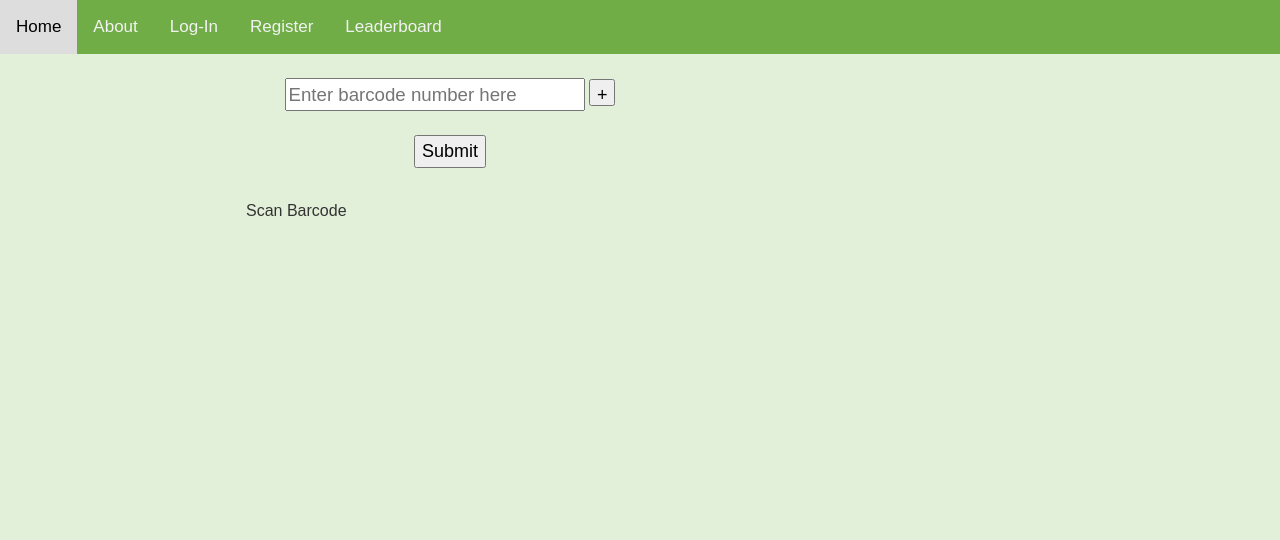
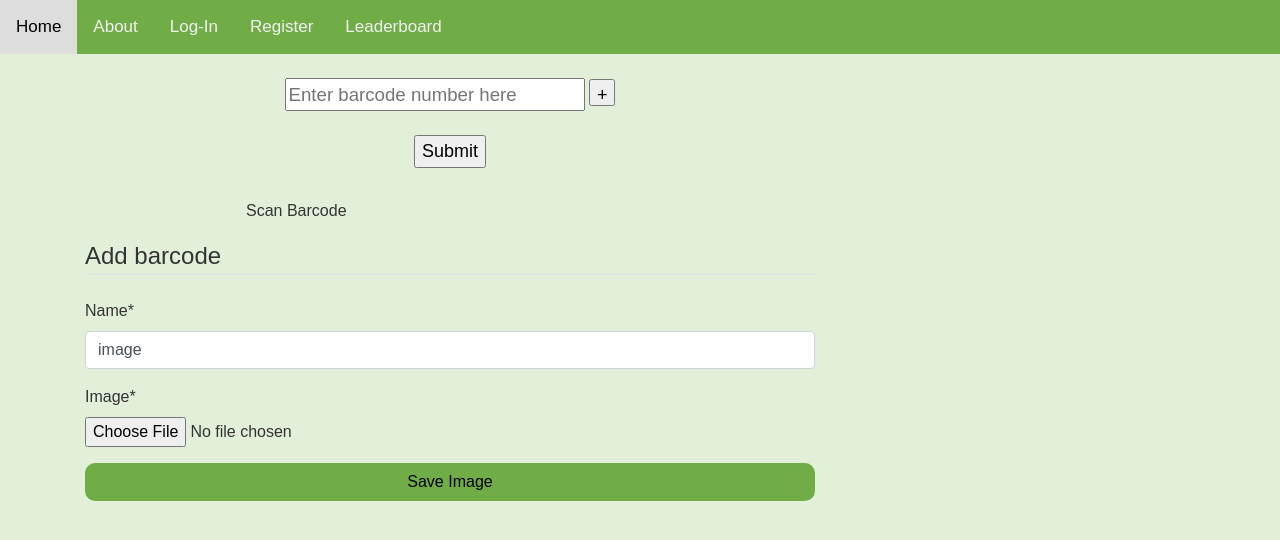
Before and after one commit to Evan-Hocking/ECM2434-Group-28, a Django app: page / in a window 1280 px wide. Shown: the top 540 px of the page. Run offline with Django 4.2, Linux system fonts and the light colour scheme; some libraries are stand-ins or nearby versions.

Commit message:
attempting transering images

```diff
--- a/Eco_Food_game/Food_Scanner/forms.py
+++ b/Eco_Food_game/Food_Scanner/forms.py
@@ -0,0 +1,14 @@
+#-------------------------------------------------------------------------------
+# Name:        forms.py
+# Purpose:     create forms for the user to added information to databases
+#
+# Author:      Tom Sturgeon
+#-------------------------------------------------------------------------------
+
+from django import forms
+from .models import *
+
+class addImage(forms.ModelForm):
+    class Meta:
+        model = Image
+        fields = ['name','image']
--- a/Eco_Food_game/Food_Scanner/models.py
+++ b/Eco_Food_game/Food_Scanner/models.py
@@ -71,8 +71,8 @@ class Score(models.Model):
 
 ########################### Tried this ##################################
 class Image(models.Model):
-    name = models.CharField(max_length=200)
-    image = models.ImageField(upload_to='barcodes_scanned')
+    name = models.CharField(max_length=200,default="image")
+    image = models.ImageField(upload_to='../media/')
 
     def __str__(self) -> str:
         return self.name
--- a/Eco_Food_game/Food_Scanner/templates/Food_Scanner/home.html
+++ b/Eco_Food_game/Food_Scanner/templates/Food_Scanner/home.html
@@ -1,13 +1,25 @@
-{% extends "Food_Scanner/base.html" %}
-{% block content %}
-    <form id="barcodeEntryForm" action="/item" method="GET">
-        <br>
-        <input type="number" min="0" max="9999999999999" id="barcodeNumEntry" name="barcodeNumber" placeholder="Enter barcode number here">
-        <input type="button" id="addItem" name="addItem" value="+"><br><br>
-        <input type="submit" value="Submit" id="barcodeNumSubmit">
-    </form>
-    <form id="barcodeEntryForm" action="/upload_barcode" method="POST" enctype="multipart/form-data">
-        <br><label for="barcodeImage" class="btn" id="scanBarcodeLabel">Scan Barcode</label>
-        <input type="file" name="barcodeImage" id="barcodeImage" accept="image/*" capture="environment" style="visibility: hidden; text-align: center;" onchange="form.submit()">
-    </form>
+{% extends "Food_Scanner/base.html" %} {% load crispy_forms_tags %} {% block content %}
+<form id="barcodeEntryForm" action="/item" method="GET">
+    <br />
+    <input type="number" min="0" max="9999999999999" id="barcodeNumEntry"
+    name="barcodeNumber" placeholder="Enter barcode number here" />
+    <input type="button" id="addItem" name="addItem" value="+" /><br /><br />
+    <input type="submit" value="Submit" id="barcodeNumSubmit" />
+</form>
+<form id="barcodeEntryForm" action="/upload_barcode" method="POST" enctype="multipart/form-data">
+    <br /><label for="barcodeImage" class="btn" id="scanBarcodeLabel">Scan Barcode</label>
+    <input type="file" name="barcodeImage" id="barcodeImage" accept="image/*"
+    capture="environment" style="visibility: hidden; text-align: center" onchange="form.submit()"/>
+</form>
+
+<form method="POST">
+    {% csrf_token %}
+    <fieldset class="content-section">
+        <legend class="border-bottom mb-4">Add barcode</legend>
+        {{ form|crispy }}
+    </fieldset>
+    <div class="form-group">
+        <button class="btn btn-login" type="submit">Save Image</button>
+    </div>
+</form>
 {% endblock content%}
--- a/Eco_Food_game/Food_Scanner/views.py
+++ b/Eco_Food_game/Food_Scanner/views.py
@@ -9,6 +9,7 @@ from django.http import HttpResponse, JsonResponse
 from django.views.decorators.csrf import csrf_exempt
 from Food_Scanner import models
 from users.models import Profile
+from .forms import addImage
 from .itemRequest import itemAttributesDict
 from .addItemPoints import isAdd, showPts, addPtsHistDB, updateRank
 from .scanner import barcodeReader
@@ -26,8 +27,24 @@ def home(request):
     #url = (request.get_full_path()).split("=")
     #fragment = url[1]
 
+    # If the method of request is POST
+    if request.method == 'POST':
+        print("Test")
+        # Create a form using the UserRegistrationForm method from users/forms.py
+        form = addImage( request.POST, request.FILES)
+        if form.is_valid():
+            # If the form is valid, Save it then redirect to the login page
+            print("Form is saving and valid")
+            form.save()
+            return redirect('Food_Scanner-upload_barcode')
+    else:
+        print("Form not valid")
+        form = addImage()
+
+
     context = {
         'title': "HomePage",
+        'form': form
     }
     return render(request, 'Food_Scanner/home.html', context)
 
```
Also changed, not shown: Eco_Food_game/Food_Scanner/migrations/0009_remove_image_name.py (added), Eco_Food_game/Food_Scanner/migrations/0010_image_name_alter_image_image.py (added), Eco_Food_game/db.sqlite3.
